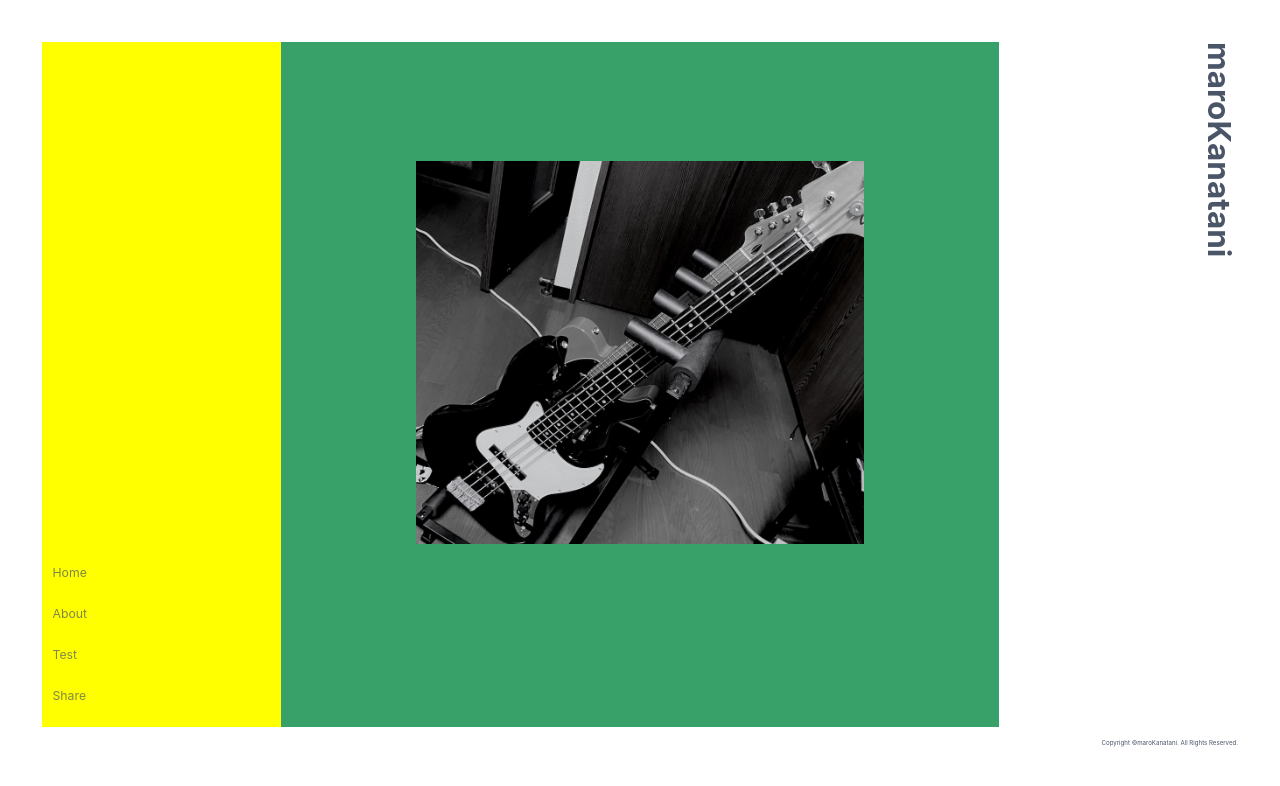
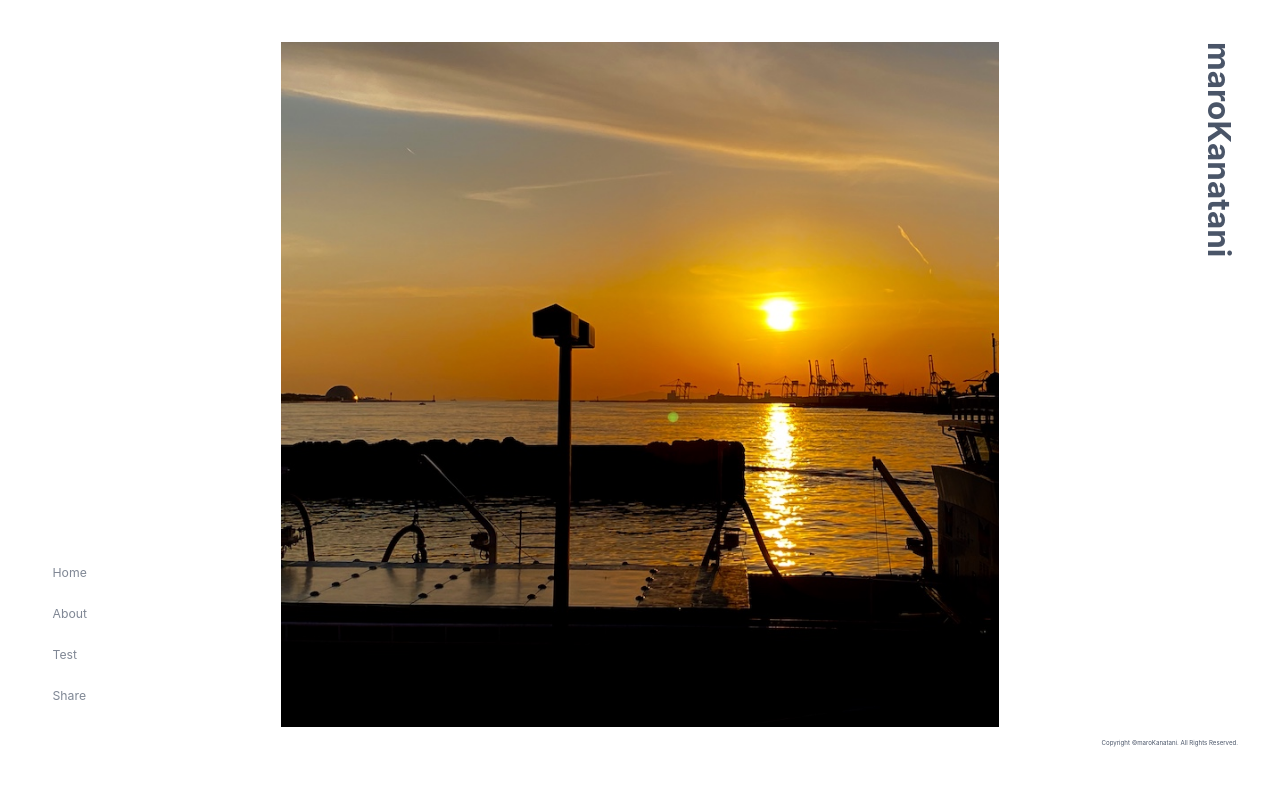
Before and after one commit to Kanatani28/kanatani28.github.io, a React (Create React App) app: page / in a window 1280 px wide. Shown: the top 786 px of the page. Built offline with nearby package versions, Linux system fonts and the light colour scheme.

Commit message:
fix animation properties

```diff
--- a/public/index.html
+++ b/public/index.html
@@ -31,7 +31,7 @@
     <div id="root">
       <style>
         span {
-          font-size: 2.5rem;
+          font-size: 2rem;
           counter-increment: i;
           display: inline-block;
           transform: translateY(-20px);
--- a/src/components/layout/Header.tsx
+++ b/src/components/layout/Header.tsx
@@ -1,9 +1,18 @@
 import React from "react";
 import { Box, Heading } from "@chakra-ui/react";
+import { motion } from "framer-motion";
 
 const Header = () => (
   <Box ml="auto" as="header" flex="1" style={{ writingMode: "vertical-rl" }}>
-    <Heading>maroKanatani</Heading>
+    <Heading>
+      <motion.div
+        initial={{ y: "-50vh", opacity: 0 }}
+        animate={{ y: 0, opacity: 1 }}
+        transition={{ duration: 2 }}
+      >
+        maroKanatani
+      </motion.div>
+    </Heading>
   </Box>
 );
 
--- a/src/components/layout/SideMenu.tsx
+++ b/src/components/layout/SideMenu.tsx
@@ -94,13 +94,7 @@ const menuAnimation: (i: number) => MotionProps = (i) => {
 
 const SideMenu = React.memo(() => {
   return (
-    <Flex
-      direction="column"
-      h="100%"
-      justifyContent="flex-end"
-      pb={3}
-      bgColor="yellow"
-    >
+    <Flex direction="column" h="100%" justifyContent="flex-end" pb={3}>
       <nav>
         <ul style={{ listStyle: "none" }}>
           {routes.map((route, i) => (
--- a/src/components/layout/index.tsx
+++ b/src/components/layout/index.tsx
@@ -21,7 +21,7 @@ const Layout = React.memo(() => {
         <SideMenu />
       </GridItem>
       <GridItem colSpan={3}>
-        <AnimatePresence exitBeforeEnter initial={false}>
+        <AnimatePresence exitBeforeEnter>
           <Switch location={location} key={rootPath}>
             {routes.map((route) => (
               <Route
--- a/src/components/pages/About.tsx
+++ b/src/components/pages/About.tsx
@@ -1,11 +1,25 @@
 import React from "react";
 import { motion } from "framer-motion";
 import ShareButton from "../atoms/ShareButton";
-import { pagingAnimationProps } from "../../animations";
 
 const About = () => (
   <motion.div
-    {...pagingAnimationProps}
+    // {...pagingAnimationProps}
+    animate={{
+      y: 0,
+      opacity: 1,
+    }}
+    initial={{
+      y: "100vh",
+      opacity: 0,
+    }}
+    exit={{
+      y: "-100vh",
+      opacity: 0,
+    }}
+    transition={{
+      duration: 1,
+    }}
     style={{ height: "100%", backgroundColor: "lightcoral" }}
   >
     <div>About</div>
--- a/src/components/pages/Home.tsx
+++ b/src/components/pages/Home.tsx
@@ -1,76 +1,50 @@
-import React, { useEffect, useState } from "react";
+import React from "react";
 import { motion } from "framer-motion";
-import {
-  Box,
-  Button,
-  Center,
-  Fade,
-  Flex,
-  Image,
-  useDisclosure,
-} from "@chakra-ui/react";
-import { pagingAnimationProps } from "../../animations";
 
 const images = [
-  "01_almond.png",
-  "cafe.png",
-  "elebass.jpg",
-  "himeji.jpg",
-  "mirror.jpg",
-  "nabana2.jpg",
-  "umeshu.jpg",
+  // "01_almond.png",
+  // "cafe.png",
+  // "elebass.jpg",
+  // "himeji.jpg",
+  // "mirror.jpg",
+  // "nabana2.jpg",
+  // "umeshu.jpg",
   "03_sunset.jpg",
-  "contrabass.jpg",
-  "headphone.jpg",
+  // "contrabass.jpg",
+  // "headphone.jpg",
   "midosuji.jpg",
-  "nabana.jpg",
-  "sandanbeki.jpg",
-  "02_garden.jpg",
-  "church.png",
-  "hashikui.jpg",
-  "lemon.jpg",
-  "mitarai_keikoku.jpg",
-  "osaka.jpg",
-  "xmas_tree.jpg",
+  // "nabana.jpg",
+  // "sandanbeki.jpg",
+  // "02_garden.jpg",
+  // "church.png",
+  // "hashikui.jpg",
+  // "lemon.jpg",
+  // "mitarai_keikoku.jpg",
+  // "osaka.jpg",
+  // "xmas_tree.jpg",
 ];
 
 const Home = () => {
-  const [count, setCount] = useState(0);
-  useEffect(() => {
-    const id = setInterval(() => {
-      console.log("before: " + count);
-      if (count === images.length - 1) {
-        setCount(0);
-      } else {
-        setCount((c) => c + 1); // ✅ This doesn't depend on `count` variable outside
-      }
-
-      console.log("result: " + count);
-    }, 2000);
-    return () => clearInterval(id);
-  }, [count]);
-
   return (
     <motion.div
-      {...pagingAnimationProps}
-      style={{ height: "100%", backgroundColor: "orange" }}
-      onAnimationComplete={() => console.log("End")}
-    >
-      <Flex h="100%" direction="column" bg="green.500">
-        <Center flex="1">
-          <Box boxSize="lg">
-            <Image src={`/images/${images[count]}`} alt={images[count]} />
-          </Box>
-        </Center>
-        {/* {images.map(image => (
-          <Center key={image} flex="1">
-            <Box boxSize="lg">
-              <Image src={`/images/${image}`} alt={image} />
-            </Box>
-          </Center>
-        ))} */}
-      </Flex>
-    </motion.div>
+      initial={{
+        opacity: 0,
+      }}
+      animate={{
+        opacity: 1,
+      }}
+      exit={{
+        y: "-100vh",
+      }}
+      transition={{
+        duration: 1,
+      }}
+      style={{
+        height: "100%",
+        backgroundImage: `url(/images/${images[0]})`,
+        backgroundSize: "cover",
+      }}
+    ></motion.div>
   );
 };
 
```
